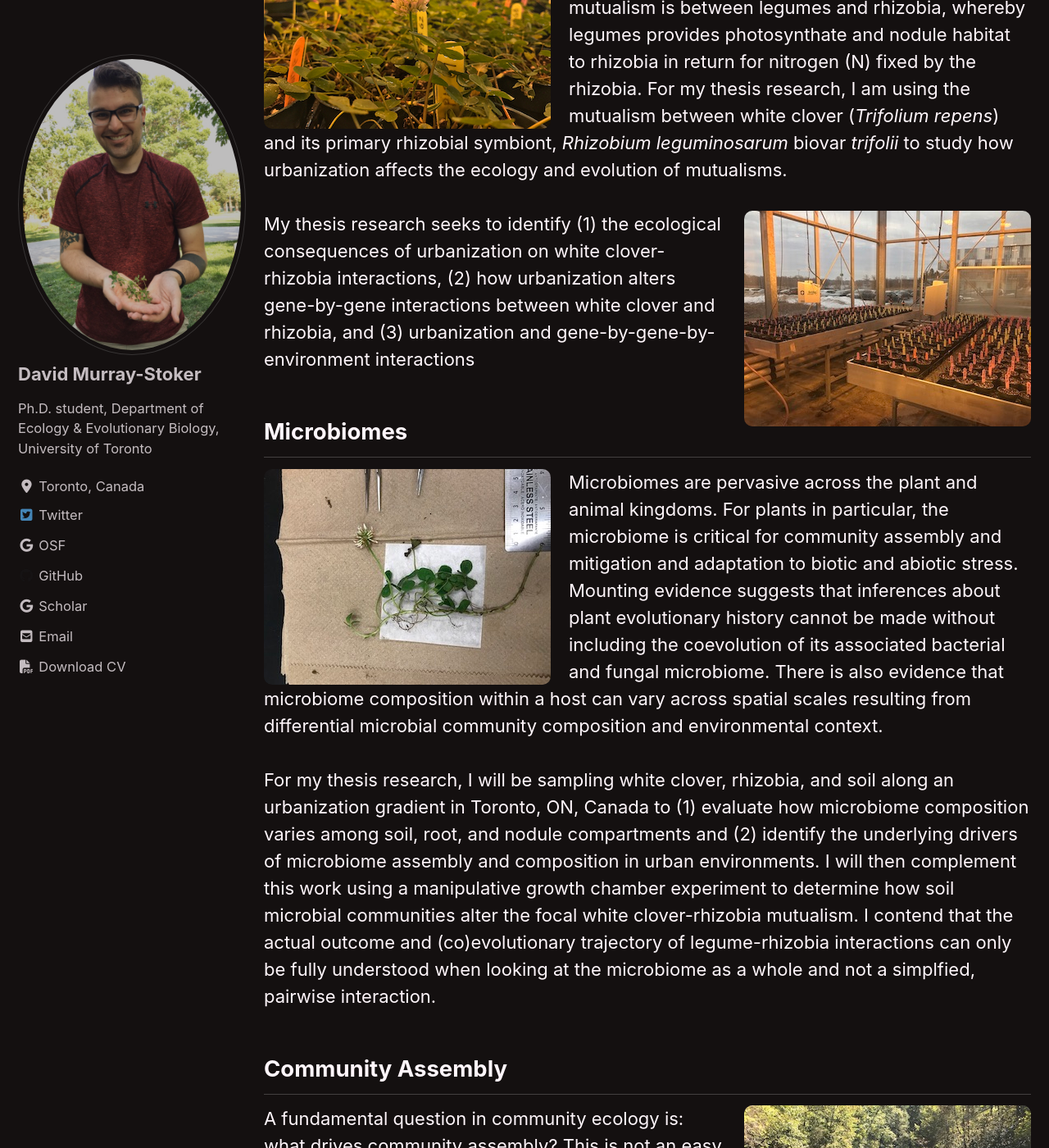
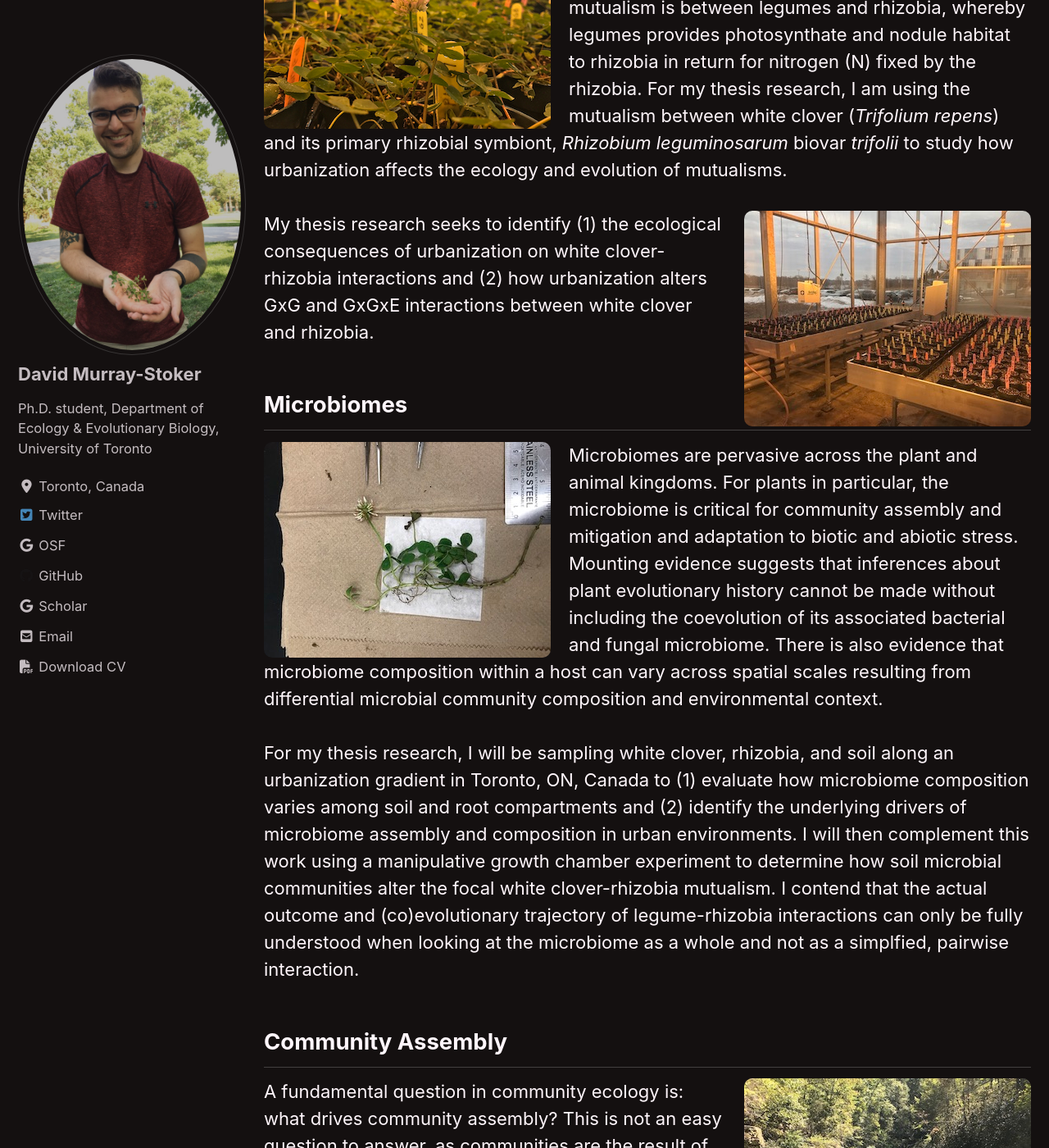
Before and after one commit to dmurraystoker/dmurraystoker.github.io, a Jekyll site: the page built from _pages/research.md, in a window 1280 px wide and 1400 px high, scrolled down 602 px. Shown: the whole window at 82% size. Built offline with Jekyll 4.4.1, drawn with Linux system fonts in a browser that asks for light colours; cached includes are drawn as plain includes; nearby versions of some CDN libraries; some of the changed text lies outside the part shown.

Commit message:
Update research.md

```diff
--- a/_pages/research.md
+++ b/_pages/research.md
@@ -13,14 +13,14 @@
 ![](../assets/images/clover.5.2.jpg){: .align-left} Mutualisms between plants and microbes are critical for community development and ecosystem structure and function. One example of a plant-microbial mutualism is between legumes and rhizobia, whereby legumes provides photosynthate and nodule habitat to rhizobia in return for nitrogen (N) fixed by the rhizobia. For my thesis research, I am using the mutualism between white clover (_Trifolium repens_) and its primary rhizobial symbiont, _Rhizobium leguminosarum_ biovar _trifolii_ to study how urbanization affects the ecology and evolution of mutualisms.
 <br>
 <br>
-![](../assets/images/greenhouse.1.2.jpg){: .align-right} My thesis research seeks to identify (1) the ecological consequences of urbanization on white clover-rhizobia interactions, (2) how urbanization alters gene-by-gene interactions between white clover and rhizobia, and (3) urbanization and gene-by-gene-by-environment interactions
+![](../assets/images/greenhouse.1.2.jpg){: .align-right} My thesis research seeks to identify (1) the ecological consequences of urbanization on white clover-rhizobia interactions and (2) how urbanization alters GxG and GxGxE interactions between white clover and rhizobia.
 
 
 ## Microbiomes
 ![](../assets/images/clover.4.2.jpg){: .align-left} Microbiomes are pervasive across the plant and animal kingdoms. For plants in particular, the microbiome is critical for community assembly and mitigation and adaptation to biotic and abiotic stress. Mounting evidence suggests that inferences about plant evolutionary history cannot be made without including the coevolution of its associated bacterial and fungal microbiome. There is also evidence that microbiome composition within a host can vary across spatial scales resulting from differential microbial community composition and environmental context.
 <br>
 <br>
-For my thesis research, I will be sampling white clover, rhizobia, and soil along an urbanization gradient in Toronto, ON, Canada to (1) evaluate how microbiome composition varies among soil, root, and nodule compartments and (2) identify the underlying drivers of microbiome assembly and composition in urban environments. I will then complement this work using a manipulative growth chamber experiment to determine how soil microbial communities alter the focal white clover-rhizobia mutualism. I contend that the actual outcome and (co)evolutionary trajectory of legume-rhizobia interactions can only be fully understood when looking at the microbiome as a whole and not a simplfied, pairwise interaction.
+For my thesis research, I will be sampling white clover, rhizobia, and soil along an urbanization gradient in Toronto, ON, Canada to (1) evaluate how microbiome composition varies among soil and root compartments and (2) identify the underlying drivers of microbiome assembly and composition in urban environments. I will then complement this work using a manipulative growth chamber experiment to determine how soil microbial communities alter the focal white clover-rhizobia mutualism. I contend that the actual outcome and (co)evolutionary trajectory of legume-rhizobia interactions can only be fully understood when looking at the microbiome as a whole and not as a simplfied, pairwise interaction.
 
 
 ## Community Assembly
@@ -30,9 +30,9 @@
 
 ## Functional Diversity
 
-![](../assets/images/FD.metrics.jpg){: .align-left} Functional traits provide a mechanistic link between community diversity and ecosystem functioning, although the patterns and drivers of functional trait diversity are poorly understood at large spatial scales. Freshwater ecosystems support a vast amount of biodiversity, but critical evaluation of functional trait structure in these systems at scales common in biogeographical research is limited. I am working to quantify functional trait diversity of river and stream communities and to identify predictors of trait diversity across spatial scales. Additionally, I want to examine how communities and associated functional diversity respond to disturbance and environmental change at local, regional, and biogeographic scales.
+![](../assets/images/FD.metrics.jpg){: .align-left} Functional traits provide a mechanistic link between community diversity and ecosystem functioning, although the patterns and drivers of functional trait diversity are difficult to understand and model at large spatial scales. Freshwater ecosystems support a vast amount of biodiversity, but critical evaluation of functional trait structure in these systems at scales common in biogeographical research is limited. I am working with collaborators to quantify functional trait diversity of river and stream communities and to identify predictors of trait diversity across spatial scales. Additionally, I want to examine how communities and associated functional diversity respond to disturbance and environmental change at local, regional, and macroecological scales.
 
 
 ## Niches & Community Equilibrium
 
-![](../assets/images/DisEQ.conceptual.figure.png){: .align-right} Understanding and predicting community responses to environmental change are essential components of community ecology. Evaluating how community composition relates to the environmental niche of organisms comprising the community is one way to measure the effect of environmental filtering and community equilibrium. Through the [framework of disequilibrium theory](https://esajournals.onlinelibrary.wiley.com/doi/full/10.1890/14-0589.1), I am working with Kelly Murray-Stoker, Maryanna Kong, and Fathima Amanat to investigate which environmental variables push communities towards niche (mis)matching in rivers and streams and how we can predict these phenomena to inform ecological theory and conservation efforts.
+![](../assets/images/DisEQ.conceptual.figure.png){: .align-right} Understanding and predicting community responses to environmental change are essential components of community ecology. Evaluating how community composition relates to the niche of organisms comprising the community is one way to measure the effect of environmental filtering and niche matching towards community equilibrium. Through the [framework of disequilibrium theory](https://esajournals.onlinelibrary.wiley.com/doi/full/10.1890/14-0589.1), I am working with collaborators to (1) investigate spatial variation in environmental filtering and niche mismatch and (2) determine the underlying drivers of environmental filtering and niche mismatch. Ultimately, the goal of this project is to inform ecological theory and also conservation and restoration efforts.
```
Also changed, not shown: other parts of _pages/research.md (+1 -1 lines).
